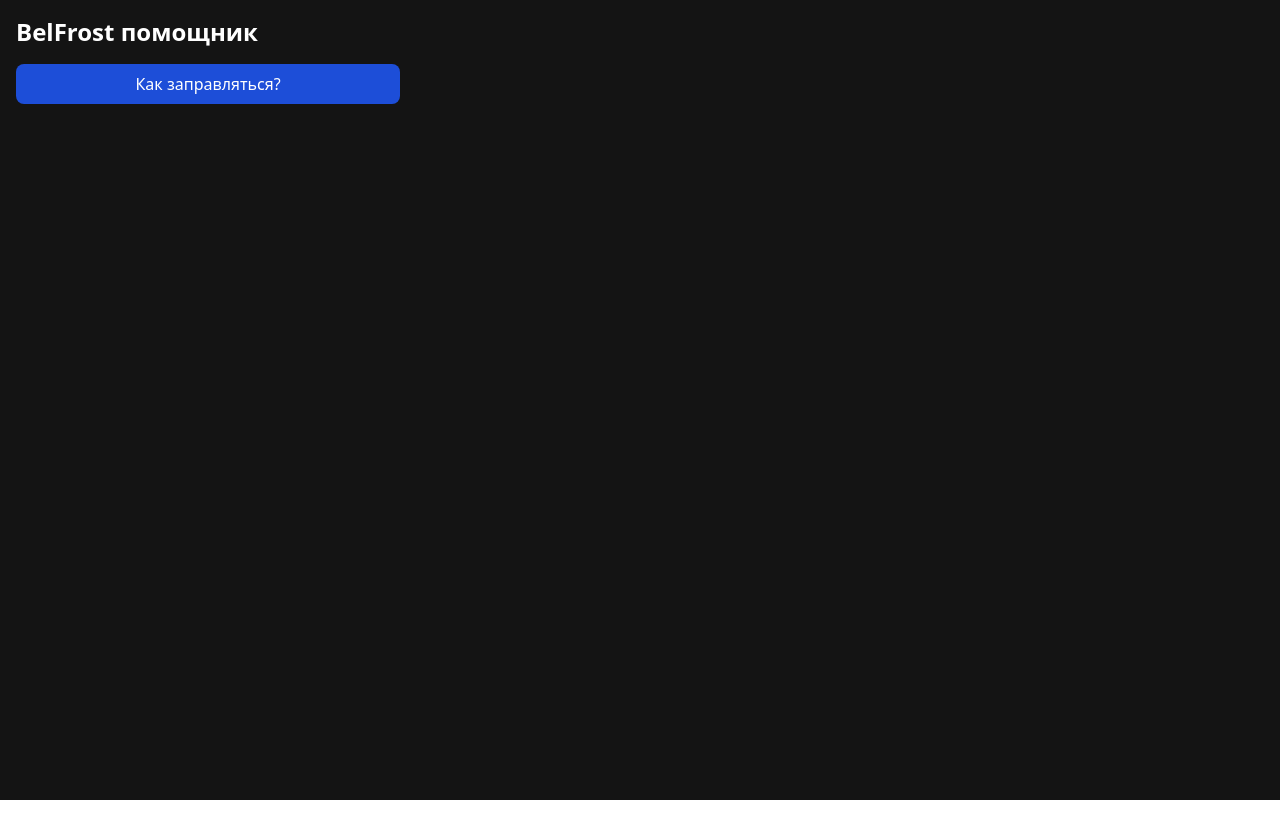
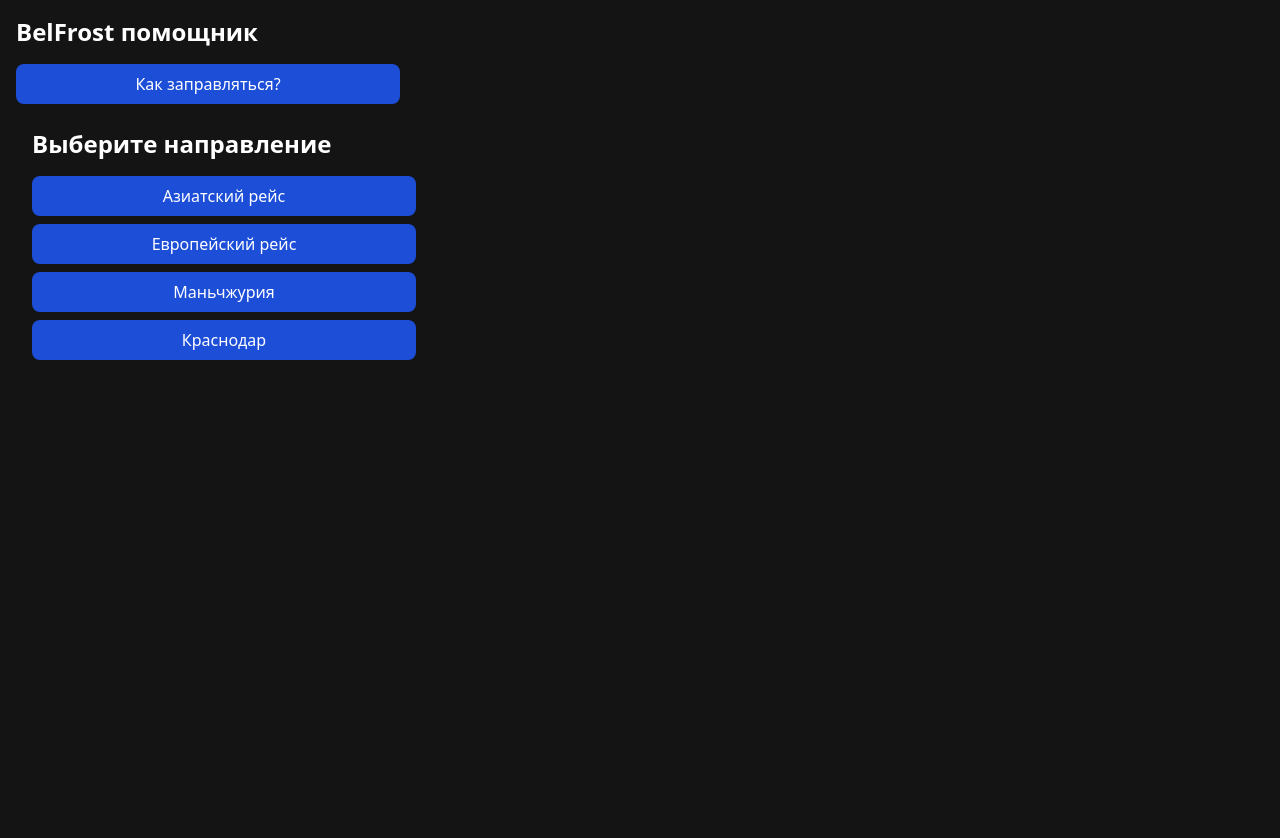
Before and after one commit to ew-mhlnk/bf-helper, a React (Create React App) app in the folder frontend/: page /belarus-directions in a window 1280 px wide. Shown: the top 838 px of the page. Before the commit the page ends 800 px from the top, so only its background shows below. Built offline with nearby package versions, Linux system fonts and the light colour scheme.

Commit message:
Added direction choice and pages with JSON data

```diff
--- a/frontend/src/App.tsx
+++ b/frontend/src/App.tsx
@@ -4,6 +4,8 @@
 import FuelChoicePage from './FuelChoicePage';
 import BelarusFuelPage from './BelarusFuelPage';
 import KazakhFuelPage from './KazakhFuelPage';
+import DirectionChoicePage from './DirectionChoicePage';
+import DirectionPage from './DirectionPage';
 
 function App() {
   return (
@@ -22,6 +24,8 @@
           <Route path="/fuel-choice" element={<FuelChoicePage />} />
           <Route path="/belarus-fuel" element={<BelarusFuelPage />} />
           <Route path="/kazakh-fuel" element={<KazakhFuelPage />} />
+          <Route path="/:truckType-directions" element={<DirectionChoicePage />} />
+          <Route path="/:truckType/:direction" element={<DirectionPage />} />
         </Routes>
       </div>
     </Router>
--- a/frontend/src/BelarusFuelPage.tsx
+++ b/frontend/src/BelarusFuelPage.tsx
@@ -33,10 +33,10 @@
         ))}
       </ul>
       <Link
-        to="/fuel-choice"
+        to="/belarus-directions"
         className="bg-blue-700 w-full max-w-[24rem] h-10 text-white py-2 mb-2 rounded-lg block text-center hover:bg-blue-800 active:bg-blue-900 transition duration-200"
       >
-        Вернуться к выбору тягача
+        Выбрать направление
       </Link>
     </div>
   );
--- /dev/null
+++ b/frontend/src/DirectionChoicePage.tsx
@@ -0,0 +1,38 @@
+import React from 'react';
+import { Link, useParams } from 'react-router-dom';
+
+const DirectionChoicePage: React.FC = () => {
+  const { truckType } = useParams<{ truckType: string }>();
+
+  return (
+    <div className="bg-[#141414] min-h-screen text-white p-4">
+      <h1 className="text-2xl font-bold mb-4">Выберите направление</h1>
+      <Link
+        to={`/${truckType}/asian-trip`}
+        className="bg-blue-700 w-full max-w-[24rem] h-10 text-white py-2 mb-2 rounded-lg block text-center hover:bg-blue-800 active:bg-blue-900 transition duration-200"
+      >
+        Азиатский рейс
+      </Link>
+      <Link
+        to={`/${truckType}/european-trip`}
+        className="bg-blue-700 w-full max-w-[24rem] h-10 text-white py-2 mb-2 rounded-lg block text-center hover:bg-blue-800 active:bg-blue-900 transition duration-200"
+      >
+        Европейский рейс
+      </Link>
+      <Link
+        to={`/${truckType}/manchzhuriya`}
+        className="bg-blue-700 w-full max-w-[24rem] h-10 text-white py-2 mb-2 rounded-lg block text-center hover:bg-blue-800 active:bg-blue-900 transition duration-200"
+      >
+        Маньчжурия
+      </Link>
+      <Link
+        to={`/${truckType}/krasnodar`}
+        className="bg-blue-700 w-full max-w-[24rem] h-10 text-white py-2 mb-2 rounded-lg block text-center hover:bg-blue-800 active:bg-blue-900 transition duration-200"
+      >
+        Краснодар
+      </Link>
+    </div>
+  );
+};
+
+export default DirectionChoicePage;
--- /dev/null
+++ b/frontend/src/DirectionPage.tsx
@@ -0,0 +1,35 @@
+import React from 'react';
+import { Link, useParams } from 'react-router-dom';
+import directionsData from './data/directionsData.json';
+
+interface Direction {
+  name: string;
+  text: string;
+}
+
+const DirectionPage: React.FC = () => {
+  const { truckType, direction } = useParams<{ truckType: string; direction: string }>();
+
+  const data = directionsData[truckType as 'belarus' | 'kazakhstan'];
+
+  const directionData = data.find((dir: Direction) => dir.name.toLowerCase().replace(/ /g, '-') === direction);
+
+  if (!directionData) {
+    return <p>Направление не найдено.</p>;
+  }
+
+  return (
+    <div className="bg-[#141414] min-h-screen text-white p-4">
+      <h1 className="text-2xl font-bold mb-4">{directionData.name}</h1>
+      <p className="mb-4">{directionData.text}</p>
+      <Link
+        to={`/${truckType}-directions`}
+        className="bg-blue-700 w-full max-w-[24rem] h-10 text-white py-2 mb-2 rounded-lg block text-center hover:bg-blue-800 active:bg-blue-900 transition duration-200"
+      >
+        Вернуться к выбору направления
+      </Link>
+    </div>
+  );
+};
+
+export default DirectionPage;
--- /dev/null
+++ b/frontend/src/data/directionsData.json
@@ -0,0 +1,38 @@
+{
+  "belarus": [
+    {
+      "name": "Азиатский рейс",
+      "text": "Текст для Азиатского рейса (редактируй здесь)."
+    },
+    {
+      "name": "Европейский рейс",
+      "text": "Текст для Европейского рейса (редактируй здесь)."
+    },
+    {
+      "name": "Маньчжурия",
+      "text": "Текст для Маньчжурии (редактируй здесь)."
+    },
+    {
+      "name": "Краснодар",
+      "text": "Текст для Краснодара (редактируй здесь)."
+    }
+  ],
+  "kazakhstan": [
+    {
+      "name": "Азиатский рейс",
+      "text": "Текст для Азиатского рейса (редактируй здесь)."
+    },
+    {
+      "name": "Европейский рейс",
+      "text": "Текст для Европейского рейса (редактируй здесь)."
+    },
+    {
+      "name": "Маньчжурия",
+      "text": "Текст для Маньчжурии (редактируй здесь)."
+    },
+    {
+      "name": "Краснодар",
+      "text": "Текст для Краснодара (редактируй здесь)."
+    }
+  ]
+}
```
